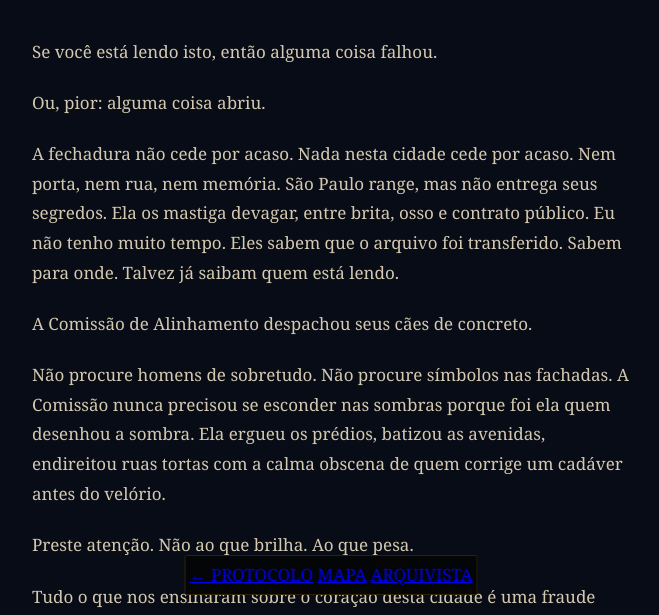
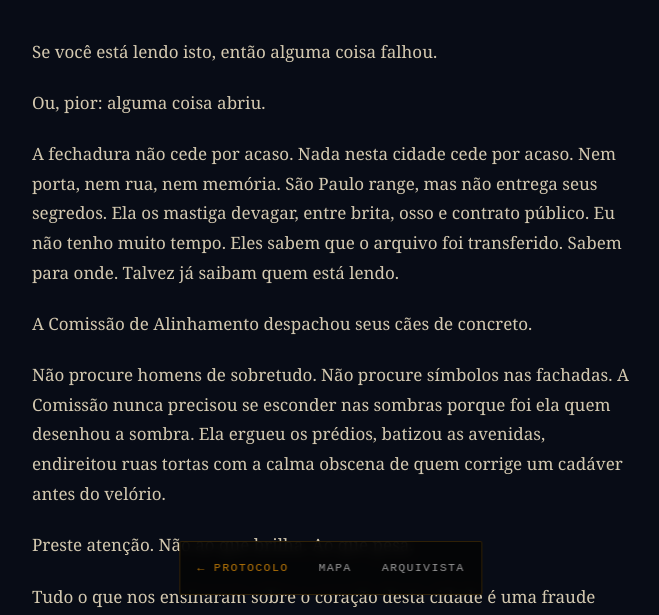
Before and after one commit to ewaguerra/dossie_centro, a website: page arquivo-morto/index.html in a window 1280 px wide. Shown: the part 185-800 px from the top of the page, without its empty margins (309-968 px from the left). Drawn offline with Linux system fonts and the light colour scheme; files whose address does not match are found by name.

Commit message:
feat(ds): unificar nav-retorno e remover textura Wix no arquivista
Migra HTML para BEM (.nav-retorno__link) com data-theme; substitui
imagem wixstatic por placeholder CSS offline.

Co-authored-by: Cursor <cursoragent@cursor.com>

```diff
--- a/arquivo-morto/index.html
+++ b/arquivo-morto/index.html
@@ -11,10 +11,10 @@
 </head>
 <body class="arquivo-morto-page">
 
-  <nav class="nav-retorno" aria-label="Navegação entre módulos">
-    <a href="/landing/" class="nav-retorno-link" title="Voltar à Landing">&#8592; PROTOCOLO</a>
-    <a href="/centro/" class="nav-retorno-link" title="Mapa do Centro">MAPA</a>
-    <a href="/arquivista/" class="nav-retorno-link" title="Estação Forense">ARQUIVISTA</a>
+  <nav class="nav-retorno" data-theme="brand" aria-label="Navegação entre módulos">
+    <a href="/landing/" class="nav-retorno__link nav-retorno__link--primary" title="Voltar à Landing">&#8592; PROTOCOLO</a>
+    <a href="/centro/" class="nav-retorno__link" title="Mapa do Centro">MAPA</a>
+    <a href="/arquivista/" class="nav-retorno__link" title="Estação Forense">ARQUIVISTA</a>
   </nav>
 
   <main class="arquivo-morto-shell">
```
Also changed, not shown: arquivista/index.html (+8 -5 lines).
